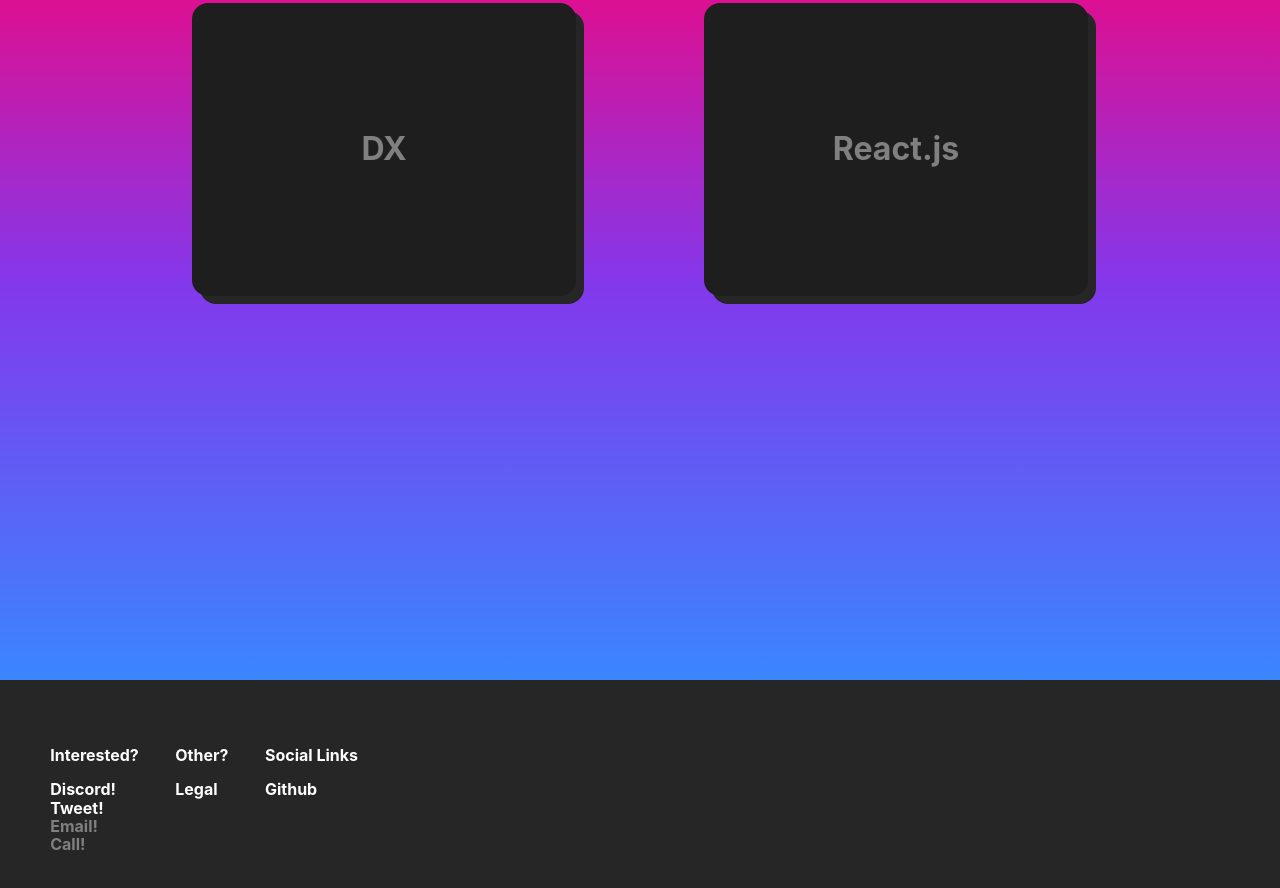
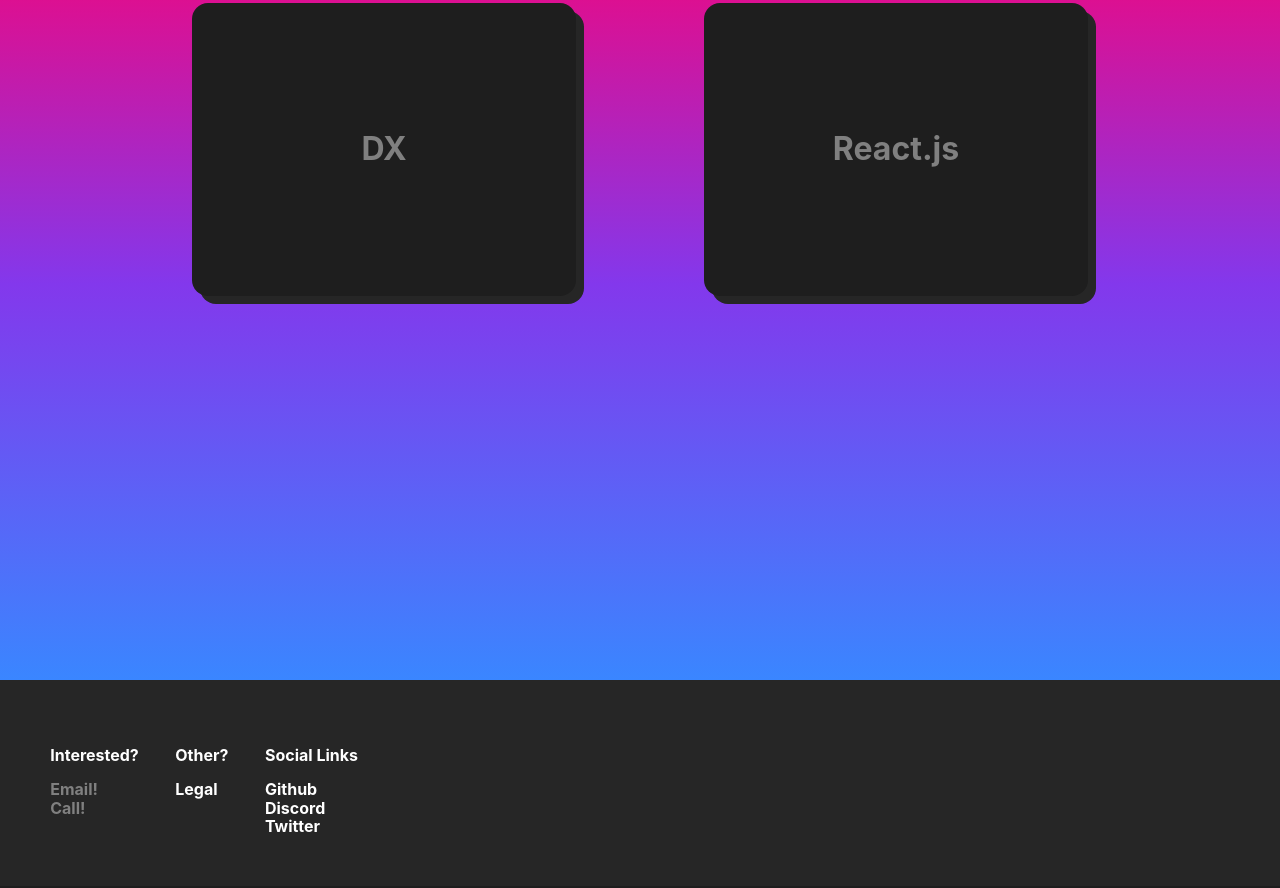
Before and after one commit to SamimiesGames/SamimiesGames.github.io, a website built with Parcel: page index.html in a window 1280 px wide. Shown: the part 3488-4376 px from the top of the page. Built offline with nearby package versions, Linux system fonts and the light colour scheme.

Commit message:
`reorganize(footer layout)`

```diff
--- a/index.html
+++ b/index.html
@@ -79,8 +79,6 @@
   <footer class="footer-concise txt-sm">
     <div class="footer-concise-column">
       <p class="footer-concise-title">Interested?</p>
-      <a class=footer-concise-button" href="https://discordapp.com/users/257846560468107264/">Discord!</a>
-      <a href="https://twitter.com/intent/tweet?screen_name=MeSamimies&ref_src=twsrc%5Etfw">Tweet!</a>
       <a class="footer-concise-button" data-disabled="true">Email!</a>
       <a class="footer-concise-button" data-disabled="true">Call!</a>
     </div>
@@ -91,6 +89,8 @@
     <div class="footer-concise-column">
       <p class="footer-concise-title">Social Links</p>
       <a href="https://github.com/SamimiesGames" class="footer-concise-button">Github</a>
+      <a class=footer-concise-button" href="https://discordapp.com/users/257846560468107264/">Discord</a>
+      <a href="https://twitter.com/intent/tweet?screen_name=MeSamimies&ref_src=twsrc%5Etfw">Twitter</a>
     </div>
   </footer>
   <script src="js/vendor/modernizr-3.11.2.min.js"></script>
```
Also changed, not shown: legal.html (+2 -2 lines), projects.html (+2 -2 lines).
